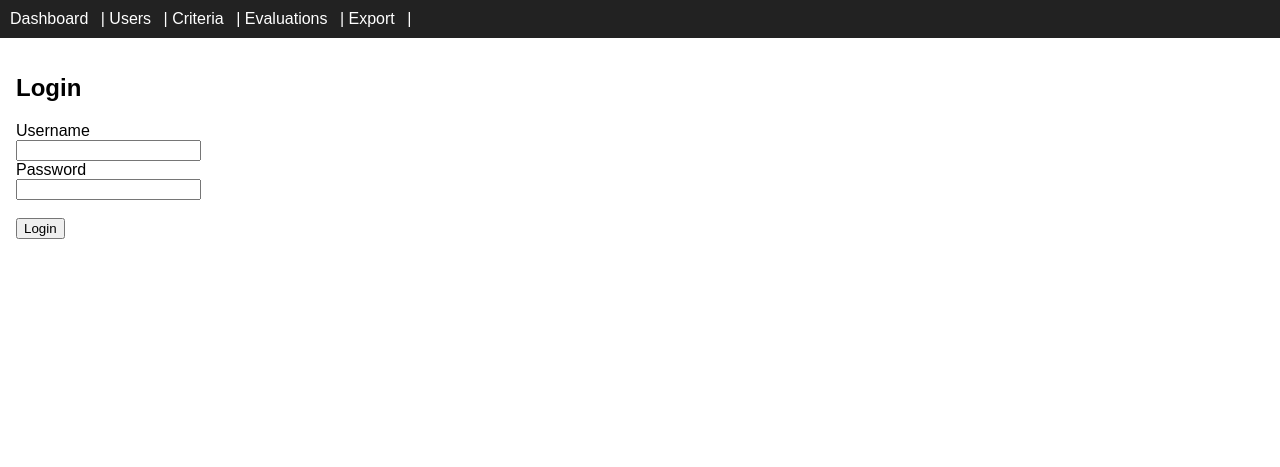
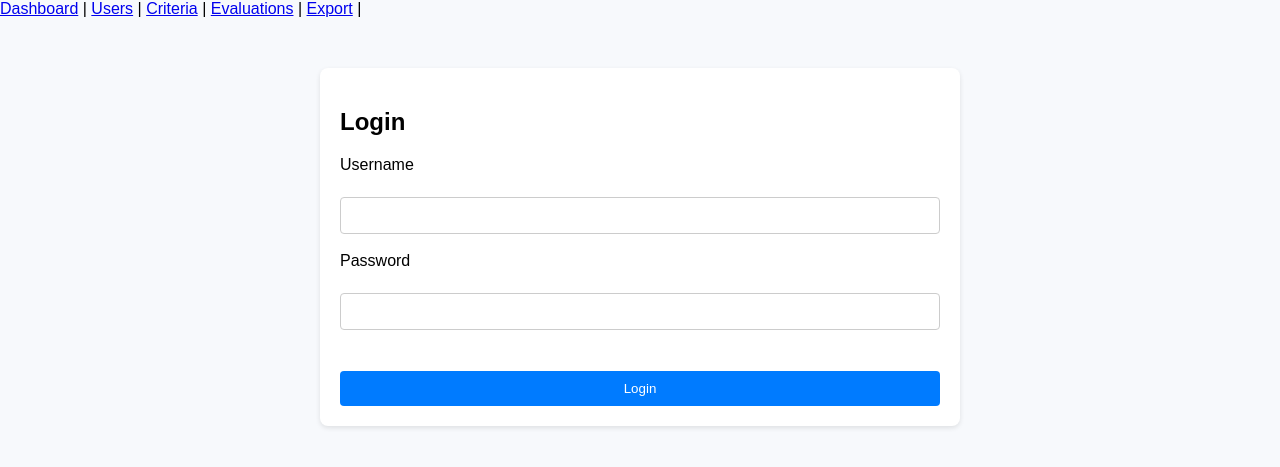
Before and after one commit to lecelechavarre/Performance-Evaluation, a Flask app: page /login in a window 1280 px wide. Shown: the top 467 px of the page. Run offline with Flask 3, Linux system fonts and the light colour scheme.

Commit message:
added a static/style.css, wired correctly with Flask’s url_for.

```diff
--- a/src/static/style.css
+++ b/src/static/style.css
@@ -1,10 +1,43 @@
-body { font-family: Arial, sans-serif; margin: 0; padding: 0; }
-.nav { background: #222; color: #fff; padding: 10px; }
-.nav a { color: #fff; margin-right: 8px; text-decoration: none; }
-.container { padding: 16px; }
-table { border-collapse: collapse; width: 100%; }
-table, th, td { border: 1px solid #ddd; padding: 8px; }
-.flashes { list-style: none; padding: 0; }
-.flash { padding: 8px; margin-bottom: 8px; }
-.flash.success { background: #e0f8e9; }
-.flash.danger { background: #fdecea; }
+body {
+    font-family: Arial, sans-serif;
+    background: #f7f9fc;
+    margin: 0;
+    padding: 0;
+}
+
+.container {
+    max-width: 600px;
+    margin: 50px auto;
+    background: white;
+    padding: 20px;
+    border-radius: 8px;
+    box-shadow: 0 2px 5px rgba(0,0,0,0.1);
+}
+
+h1 {
+    color: #333;
+    text-align: center;
+}
+
+form {
+    display: flex;
+    flex-direction: column;
+}
+
+input, button {
+    padding: 10px;
+    margin-top: 5px;
+    border: 1px solid #ccc;
+    border-radius: 4px;
+}
+
+button {
+    background-color: #007bff;
+    color: white;
+    border: none;
+    cursor: pointer;
+}
+
+button:hover {
+    background-color: #0056b3;
+}
```
